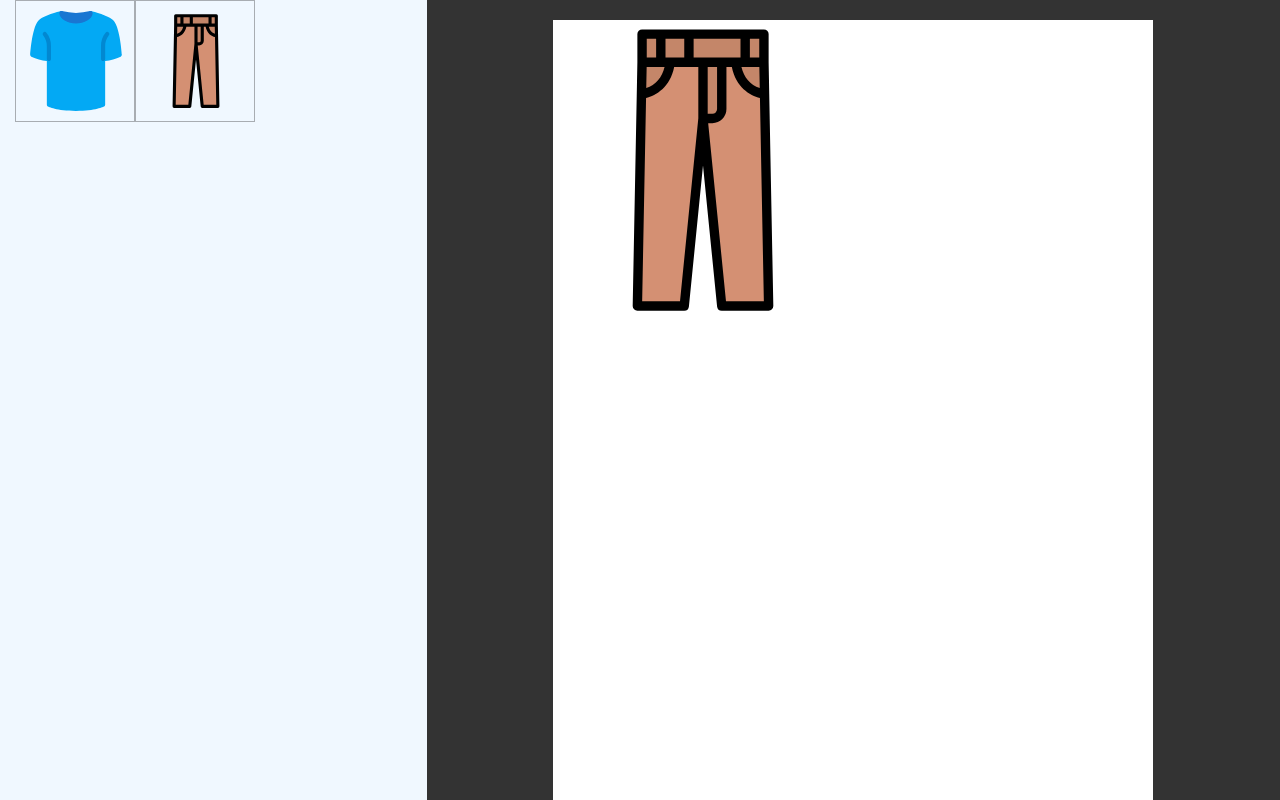
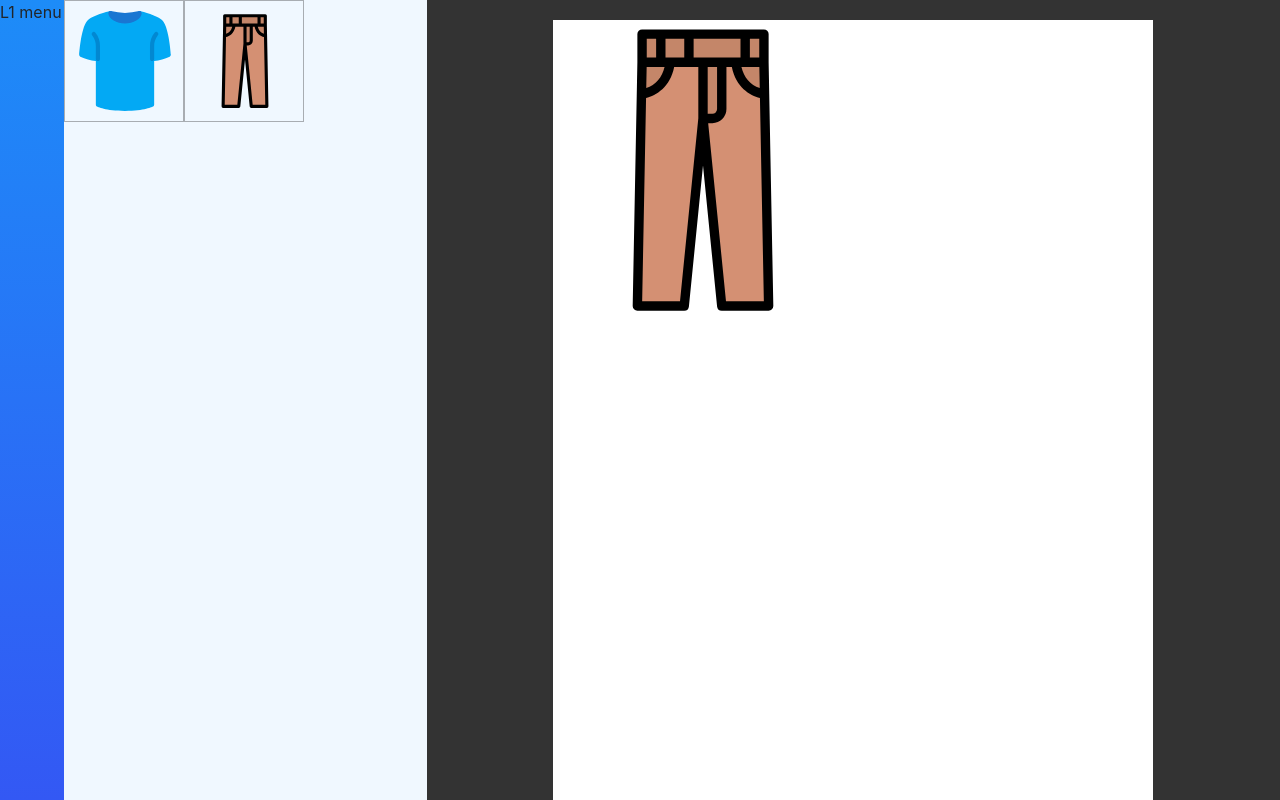
Before and after one commit to pedapudibhargav/mystorybook, a React (Create React App) app: page / in a window 1280 px wide. Built offline with nearby package versions, Linux system fonts and the light colour scheme.

Commit message:
onClick hadler for char design item

```diff
--- a/src/components/char-design-cpanel/charDesignCPanel.scss
+++ b/src/components/char-design-cpanel/charDesignCPanel.scss
@@ -0,0 +1,15 @@
+#char-design-cpanel{
+    height: 100%;
+}
+#cdesing-menu-l1 {
+    width: 15%;
+    height: 100%;
+    background: #3358f4;
+    background: linear-gradient(0deg, #3358f4, #1d8cf8);
+    float: left;
+}
+#cdesing-menu-l2 {
+    width: 85%;
+    height: 100%;
+    float: left;
+}
--- a/src/components/char-design-cpanel/charDesingCPanel.js
+++ b/src/components/char-design-cpanel/charDesingCPanel.js
@@ -83,19 +83,21 @@ c0,32,44.117,53.333,85.333,53.333s85.333-21.333,85.333-53.333C341.369,7.568,339.
         // .handleItemClick
         // .bind(this);
     }
-    handleItemClick (svgIn) {
-        console.log('The link was clicked.\n',svgIn);
-        alert(123);
+    handleItemClick (capanelItemIn) {
+        // console.log('The link was clicked.\n',svgIn);
+        this.props.onCpanelItemClick(capanelItemIn)
     }
+
 
     render() {
         const listItems = this.state.itemList.map((cpanelItem, index) =>
-            <div onClick={() => this.handleItemClick(cpanelItem.svg)}><CharDesignCpanelItem key={index} svgStr={cpanelItem.svg}  /></div>
+            <div onClick={() => this.handleItemClick(cpanelItem)}><CharDesignCpanelItem key={index} svgStr={cpanelItem.svg}  /></div>
         );
 
         return (
-            <div id="char-design-cpanel">
-                {listItems}
+            <div id="char-design-cpanel" class="p-0">
+                <div id="cdesing-menu-l1">L1 menu</div>
+                <div id="cdesing-menu-l2">{listItems}</div>
             </div>
         );
     }
--- a/src/components/svg/svg.js
+++ b/src/components/svg/svg.js
@@ -29,7 +29,6 @@ class SvgComp extends React.Component {
       }
 
     dragStart = (e) => {
-        console.log("dragging -- START");
         if (e.type === "touchstart") {
             this.initialX = e.touches[0].clientX - this.xOffset;
             this.initialY = e.touches[0].clientY - this.yOffset;
@@ -42,7 +41,6 @@ class SvgComp extends React.Component {
 
 
     dragEnd = (e) => {
-        console.log("dragging -- END");
         this.initialX = this.currentX;
         this.initialY = this.currentY;
 
@@ -74,7 +72,7 @@ class SvgComp extends React.Component {
 
     render() {
         return (
-            <foreignObject width='100%' height="100%">
+
             <svg
                 onMouseDown={this.dragStart}
                 onMouseUp={this.dragEnd}
@@ -84,7 +82,6 @@ class SvgComp extends React.Component {
                 >
                 {this.state.currentItem.svgstr}
             </svg>
-            </foreignObject>
         );
     }
 }
--- a/src/containers/character-editor/characterEditor.js
+++ b/src/containers/character-editor/characterEditor.js
@@ -12,6 +12,7 @@ import SvgComp from '../../components/svg/svg';
 class CharacterEditor extends React.Component {
     constructor(props) {
         super(props);
+        this.handleCpanelItemChange = this.handleCpanelItemChange.bind(this);
         let item = new CanvasItemBean(
             <g>
                 <path d="m360 72h-104-104l-8 416h80l32-320 32 320h80z" fill="#d49073" />
@@ -24,27 +25,42 @@ class CharacterEditor extends React.Component {
                 <path d="m360 16h-208a8 8 0 0 0 -8 8v47.948l-8 415.9a8 8 0 0 0 8 8.152h80a8 8 0 0 0 7.96-7.2l24.04-240.4 24.04 240.4a8 8 0 0 0 7.96 7.2h80a8 8 0 0 0 8-8.154l-8-415.9v-47.946a8 8 0 0 0 -8-8zm-96 64h16v72a8.009 8.009 0 0 1 -8 8h-8zm24-16h-48v-32h80v32zm-128.153 16h30.574c-4.412 18.074-14.891 30.193-31.27 36.18zm32.153-16v-32h32v32zm160.153 16 .7 36.18c-16.379-5.987-26.858-18.106-31.27-36.18zm-.153-16h-16v-32h16zm-192-32h16v32h-16zm56.76 448h-64.6l6.672-346.943c17.333-4.932 40.988-18.088 47.964-53.057h41.204v87.6zm78.48 0-30.4-304h7.16a24.027 24.027 0 0 0 24-24v-72h9.209c6.976 34.969 30.631 48.125 47.964 53.057l6.672 346.943z" />
             </g>, '0 0 512 512'
         );
-        this.state = { items: [item] };
+        this.state = {
+            items: [item],
+            canvasItems: [],
+        };
     }
 
+    handleCpanelItemChange(capanelItemIn) {
+        // alert('alert from handler parent');
+
+        this.setState({ canvasItems: [capanelItemIn] });
+        let tmpItem = new CanvasItemBean(capanelItemIn.svg.props.children, '0 0 512 512');
+        let tmpItemsArray = this.state.items;
+        tmpItemsArray.push(tmpItem);
+        this.setState({ items: tmpItemsArray });
+        console.log(capanelItemIn.svg.props.children);
+    }
 
     render() {
         return (
             <div id="page-container">
                 <div class="container-fluid">
                     <div class="row">
-                        <div id="pc-contole-panel" class='col-4'>
-                            <CharDesignCPanel></CharDesignCPanel>
+                        <div id="pc-contole-panel" class='col-4 p-0'>
+                            <CharDesignCPanel onCpanelItemClick={this.handleCpanelItemChange}></CharDesignCPanel>
                         </div>
                         <div id="pc-canvas-outer" class='col-8 p-0'>
                             <div id="pc-svg-wrap">
                                 <svg id="main-svg">
-                                    {this.state.items.map((item, index) =>
-                                        // <foreignObject class="dragable-canvas-item-parent" key={index} width='300' height='300' onMouseDown={this.dragStart} onMouseUp={this.dragEnd} onMouseMove={(e) => this.drag(item, e)} viewBox='0 0 512 512'> {item.svg}</foreignObject>
-                                        <SvgComp key={index} canvasitem={item}
-                                        ></SvgComp>
-                                    )}
+                                    <foreignObject width='100%' height="100%">
+                                        {this.state.items.map((item, index) =>
+                                            // <foreignObject class="dragable-canvas-item-parent" key={index} width='300' height='300' onMouseDown={this.dragStart} onMouseUp={this.dragEnd} onMouseMove={(e) => this.drag(item, e)} viewBox='0 0 512 512'> {item.svg}</foreignObject>
+                                            <SvgComp key={index} canvasitem={item}></SvgComp>
+                                        )}
+                                    </foreignObject>
                                 </svg>
+
                             </div>
                         </div>
                     </div>
```
